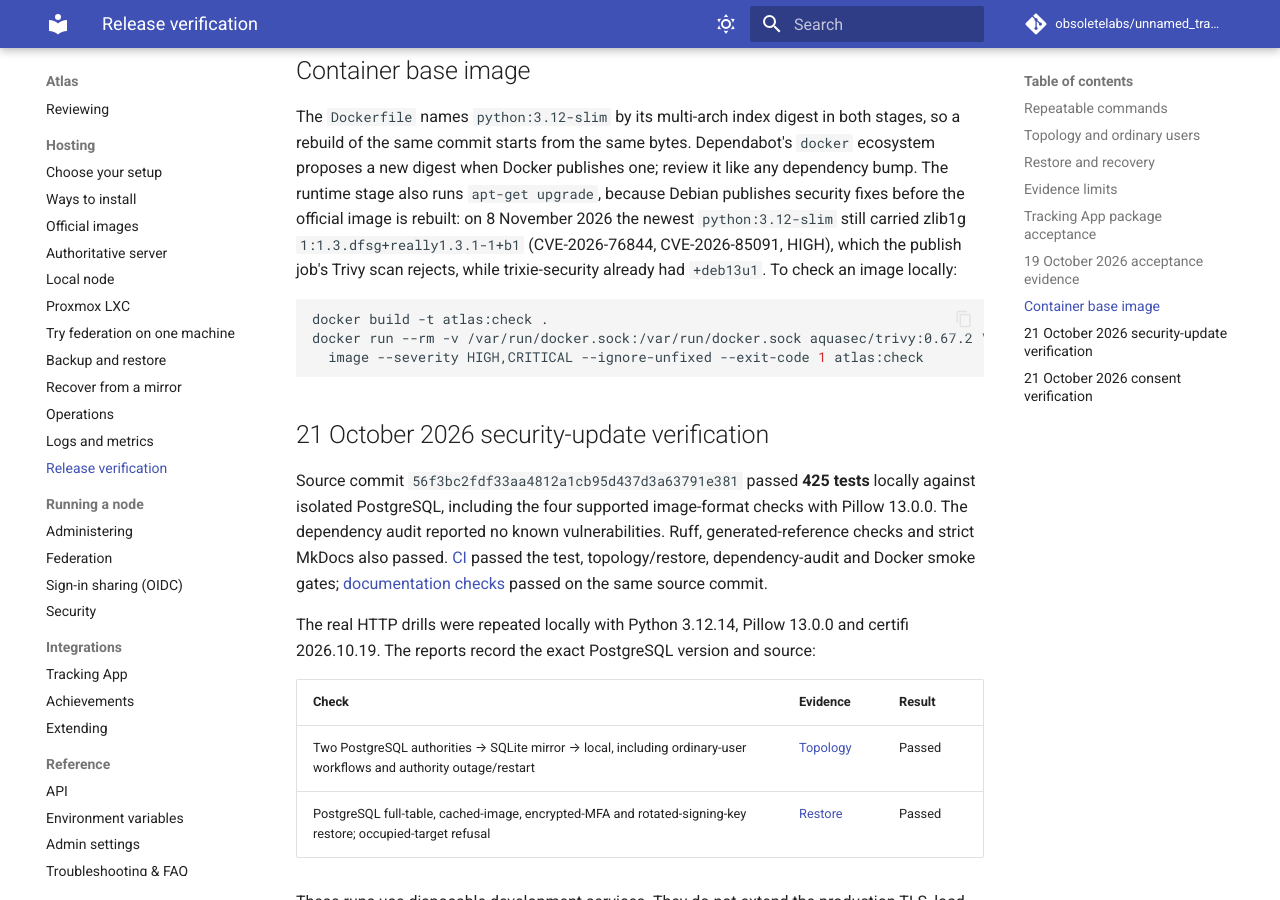
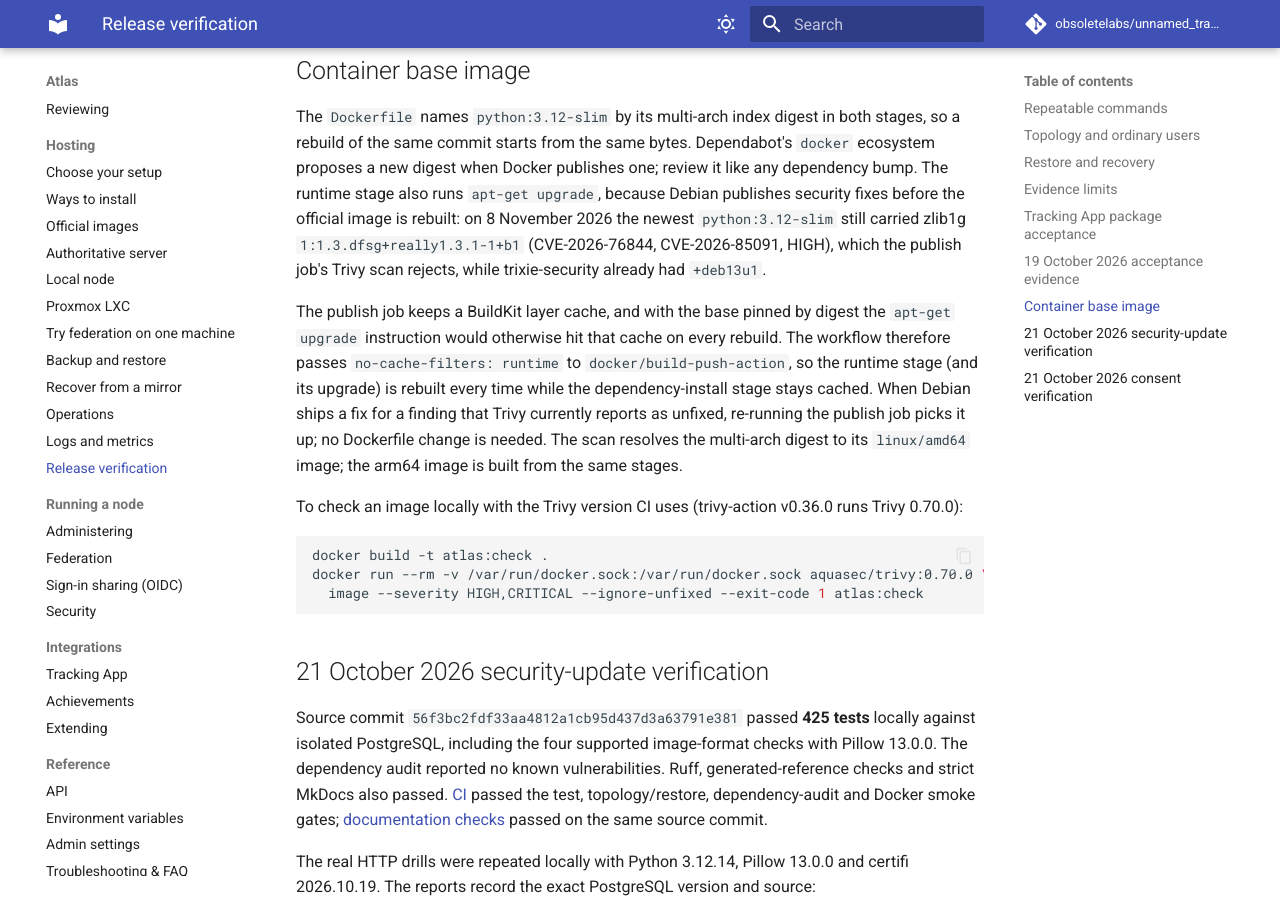
Before and after one commit to obsoletelabs/unnamed_tracking_metadata, an MkDocs documentation site: the page built from docs/guide/release-verification.md, in a window 1280 px wide and 900 px high, scrolled down 3975 px. Built offline with MkDocs 1.6.1 and Material for MkDocs 9.7.7, drawn with Linux system fonts in a browser that asks for light colours; comment, search, counter and statistics services are not loaded.

Commit message:
build(image): rebuild the runtime stage uncached so apt upgrades are not frozen by the layer cache
With the base pinned by digest, the runtime stage's `apt-get upgrade` had a stable cache key and
the gha BuildKit cache would replay the first result forever. Name the stage `runtime` and pass
`no-cache-filters: runtime` so each publish re-runs it while the dependency stage stays cached.
Document this accurately and match the local Trivy example to CI's Trivy 0.70.0.

Co-Authored-By: Claude Sonnet 5.5 <noreply@anthropic.com>

````diff
--- a/docs/guide/release-verification.md
+++ b/docs/guide/release-verification.md
@@ -163,11 +163,21 @@ a new digest when Docker publishes one; review it like any dependency bump. The
 also runs `apt-get upgrade`, because Debian publishes security fixes before the official image
 is rebuilt: on 8 November 2026 the newest `python:3.12-slim` still carried zlib1g
 `1:1.3.dfsg+really1.3.1-1+b1` (CVE-2026-76844, CVE-2026-85091, HIGH), which the publish job's
-Trivy scan rejects, while trixie-security already had `+deb13u1`. To check an image locally:
+Trivy scan rejects, while trixie-security already had `+deb13u1`.
+
+The publish job keeps a BuildKit layer cache, and with the base pinned by digest the
+`apt-get upgrade` instruction would otherwise hit that cache on every rebuild. The workflow
+therefore passes `no-cache-filters: runtime` to `docker/build-push-action`, so the runtime stage
+(and its upgrade) is rebuilt every time while the dependency-install stage stays cached. When
+Debian ships a fix for a finding that Trivy currently reports as unfixed, re-running the publish
+job picks it up; no Dockerfile change is needed. The scan resolves the multi-arch digest to its
+`linux/amd64` image; the arm64 image is built from the same stages.
+
+To check an image locally with the Trivy version CI uses (trivy-action v0.36.0 runs Trivy 0.70.0):
 
 ```sh
 docker build -t atlas:check .
-docker run --rm -v /var/run/docker.sock:/var/run/docker.sock aquasec/trivy:0.67.2 \
+docker run --rm -v /var/run/docker.sock:/var/run/docker.sock aquasec/trivy:0.70.0 \
   image --severity HIGH,CRITICAL --ignore-unfixed --exit-code 1 atlas:check
 ```
 
````
Also changed, not shown: 2 other files.
